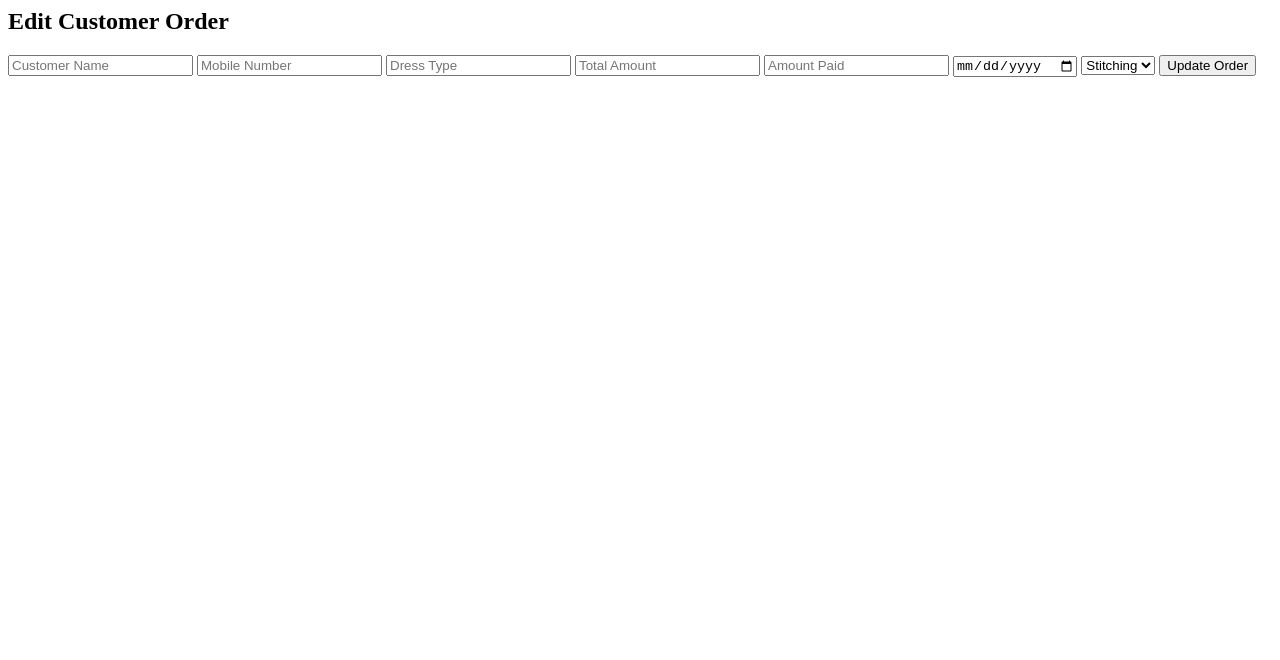
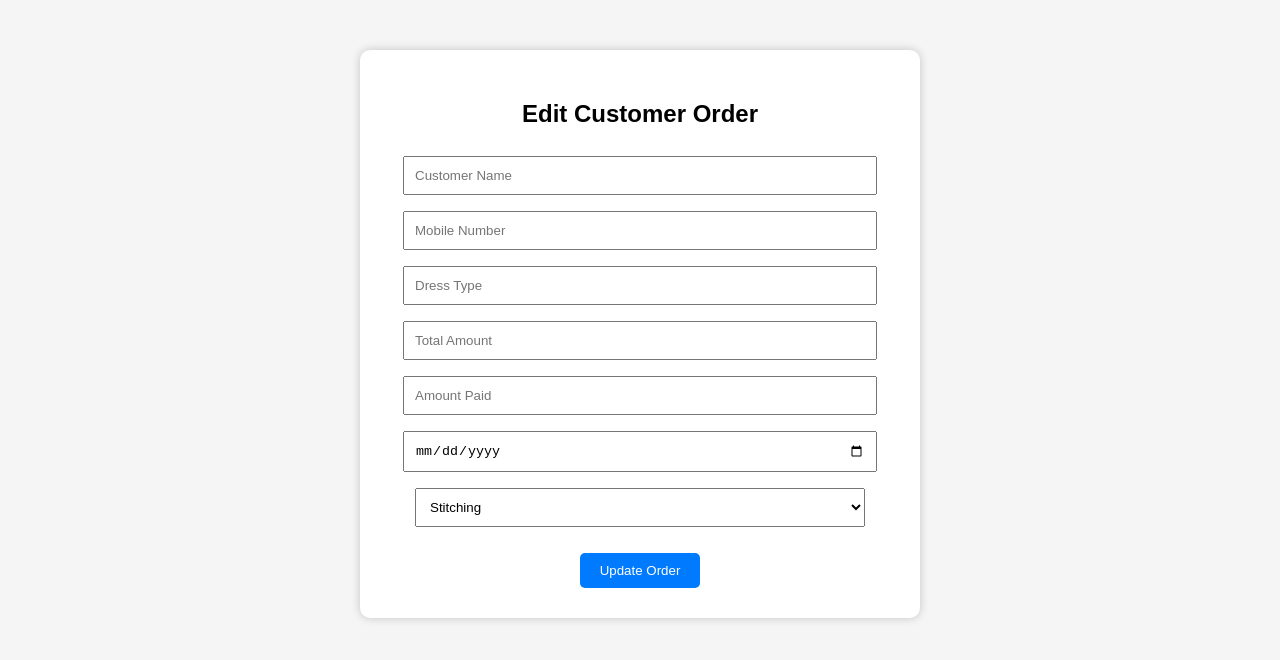
Before and after one commit to amrut2005/amrut2005.github.io, a plain HTML site: page edit.html in a window 1280 px wide. Drawn offline with Linux system fonts and the light colour scheme; no server answers.

Commit message:
Update edit.html

```diff
--- a/edit.html
+++ b/edit.html
@@ -1,3 +1,51 @@
+<!DOCTYPE html>
+<html>
+
+<head>
+
+<title>Edit Order</title>
+
+<style>
+
+body{
+font-family: Arial;
+background:#f5f5f5;
+text-align:center;
+}
+
+.container{
+background:white;
+padding:30px;
+width:500px;
+margin:auto;
+margin-top:50px;
+border-radius:10px;
+box-shadow:0 0 10px rgba(0,0,0,0.2);
+}
+
+input,select{
+width:90%;
+padding:10px;
+margin:8px;
+}
+
+button{
+padding:10px 20px;
+background:#007bff;
+color:white;
+border:none;
+border-radius:5px;
+cursor:pointer;
+}
+
+</style>
+
+</head>
+
+<body>
+
+<div class="container">
+
 <h2>Edit Customer Order</h2>
 
 <input id="name" placeholder="Customer Name">
@@ -13,10 +61,24 @@
 <input id="dueDate" type="date">
 
 <select id="status">
+
 <option>Stitching</option>
 <option>Ready</option>
+<option>Collected</option>
+
 </select>
+
+<br><br>
 
 <button onclick="updateOrder()">Update Order</button>
 
+</div>
+
 <script type="module" src="script.js"></script>
+
+<script>
+loadEditData()
+</script>
+
+</body>
+</html>
```
